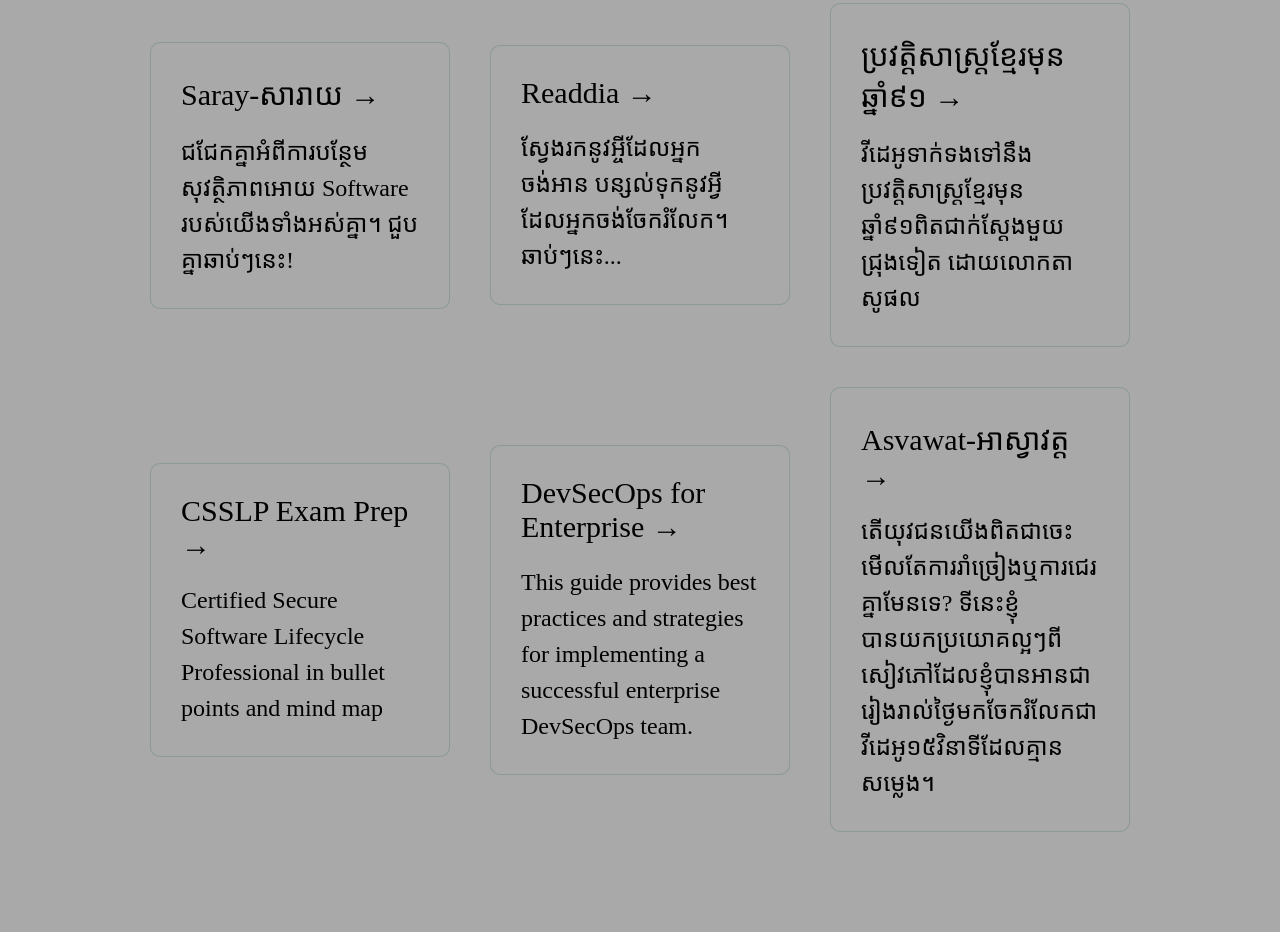
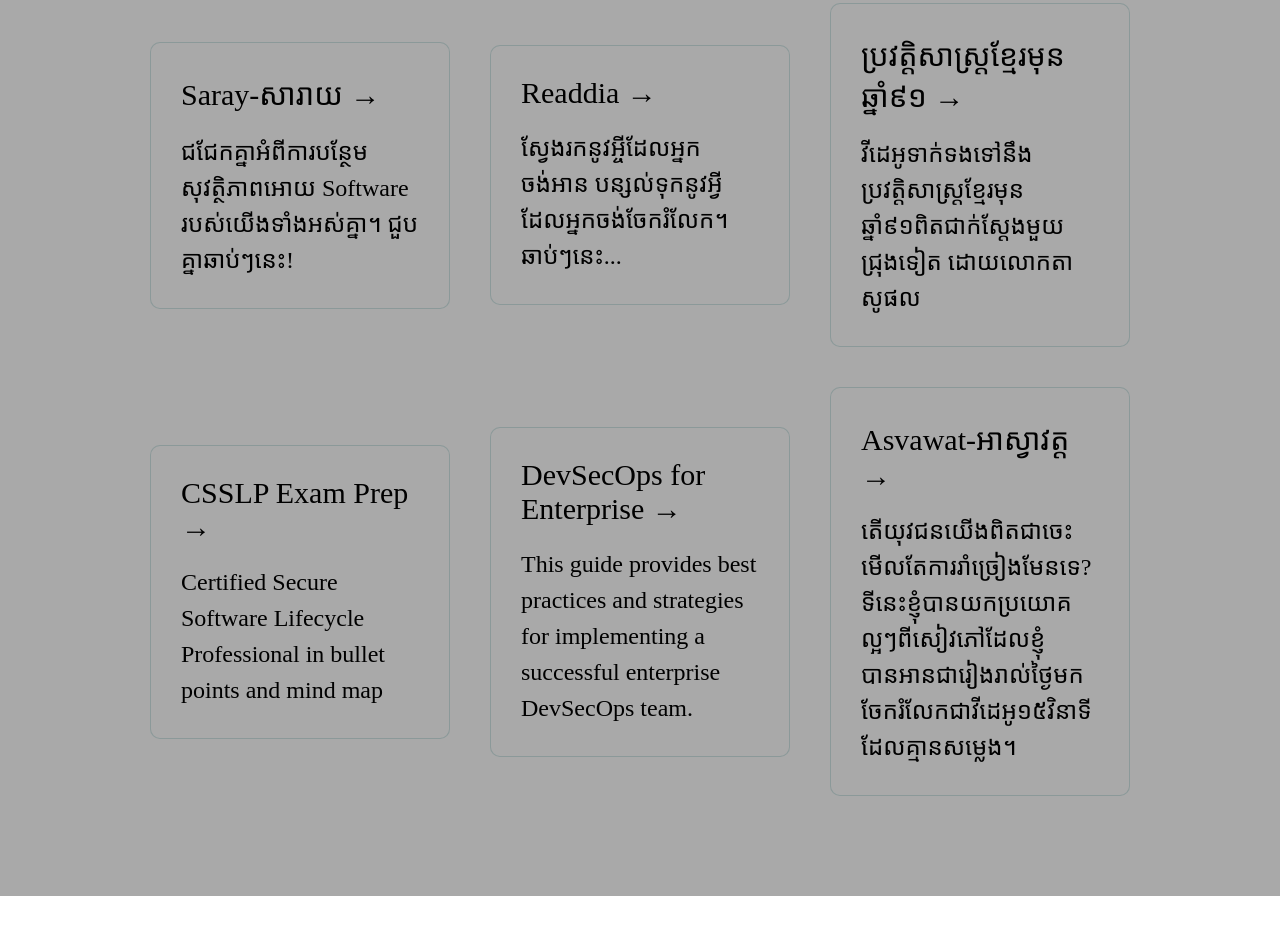
Before and after one commit to chaksaray/chaksaray.github.io, a plain HTML site: page index.html in a window 1280 px wide. Shown: the part 414-1346 px from the top of the page. After the commit the page ends 1310 px from the top, so only its background shows below. Drawn offline with Linux system fonts and the light colour scheme; a web font is replaced by a local one.

Commit message:
Update index.html

```diff
--- a/index.html
+++ b/index.html
@@ -75,7 +75,7 @@
             <a target="_blank" href="https://www.tiktok.com/@asvawat" class="card">
                 <h2>Asvawat-អាស្វាវត្ត &rarr;</h2>
                 <p>
-                    តើយុវជនយើងពិតជាចេះមើលតែការរាំច្រៀងឬការជេរគ្នាមែនទេ? ទីនេះខ្ញុំបានយកប្រយោគល្អៗពីសៀវភៅដែលខ្ញុំបានអានជារៀងរាល់ថ្ងៃមកចែករំលែកជាវីដេអូ១៥វិនាទីដែលគ្មានសម្លេង។
+                    តើយុវជនយើងពិតជាចេះមើលតែការរាំច្រៀងមែនទេ? ទីនេះខ្ញុំបានយកប្រយោគល្អៗពីសៀវភៅដែលខ្ញុំបានអានជារៀងរាល់ថ្ងៃមកចែករំលែកជាវីដេអូ១៥វិនាទីដែលគ្មានសម្លេង។
                 </p>
             </a>
         </div>
```
